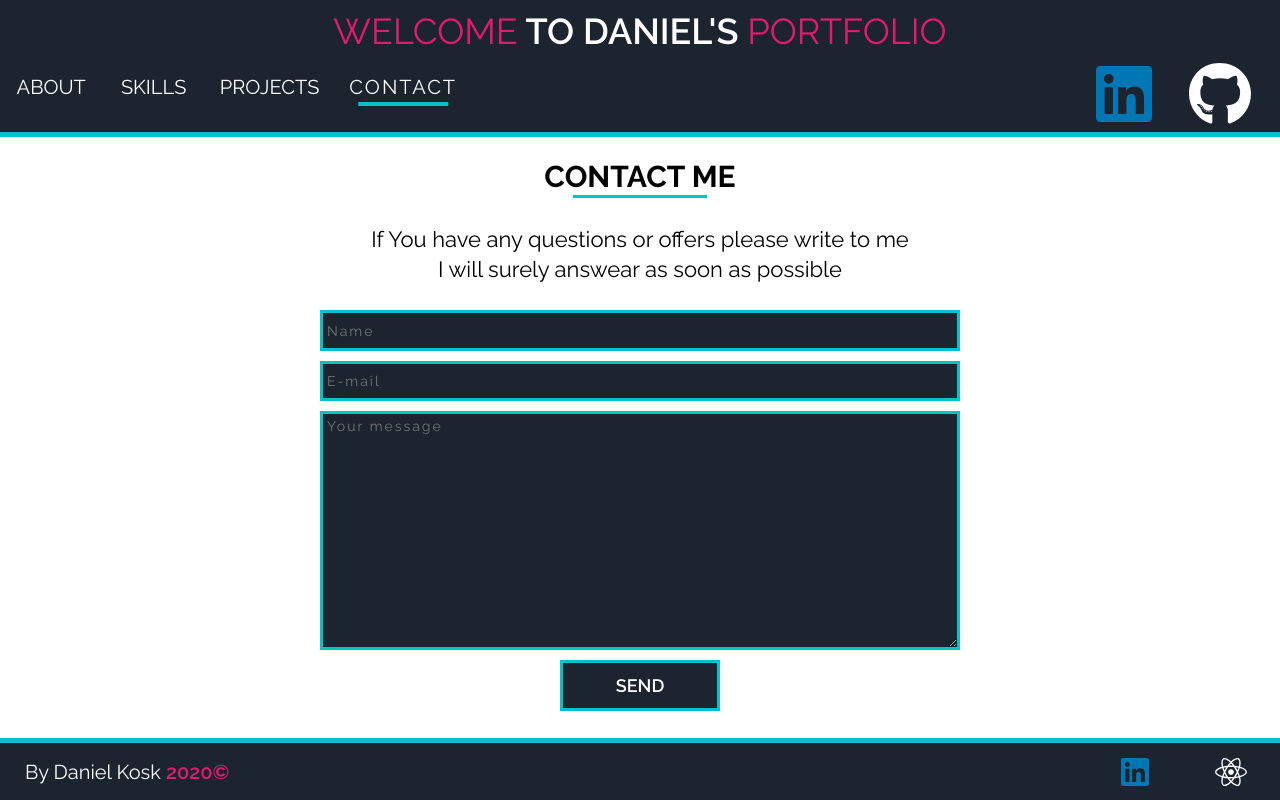
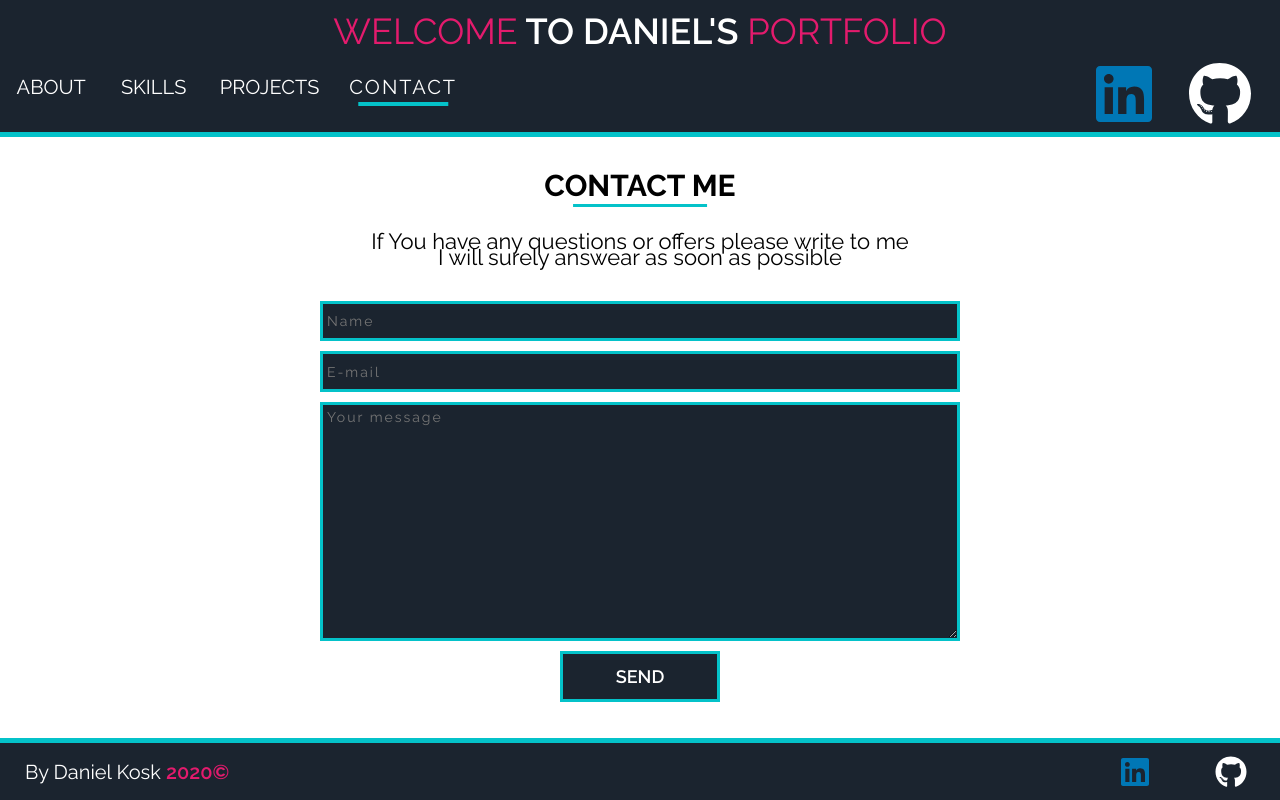
Before and after one commit to Gethath/portfolio, a React (Create React App) app: page /contact in a window 1280 px wide. Built offline with nearby package versions, Linux system fonts and the light colour scheme.

Commit message:
fixed contact section relative height

```diff
--- a/src/components/App.js
+++ b/src/components/App.js
@@ -59,7 +59,7 @@ setImgUrl(){
           <footer className="footer"><p className="footer__paragraph">By Daniel Kosk <span className="footer__highlight">{date}©</span></p>
           <div className="footer__socials">
           <a href="https://www.linkedin.com/in/daniel-kosk-8269b91a5/" target="_blank" rel="noopener noreferrer" className="footer__social-link"> <FontAwesomeIcon className="footer__social-icon-li" icon={['fab', 'linkedin']} size="2x"/></a>
-          <a href="https://github.com/Gethath" target="_blank" rel="noopener noreferrer" className="footer__social-link"><FontAwesomeIcon className="footer__social-icon-gh " icon={['fab', 'react']} size="2x"/></a>
+          <a href="https://github.com/Gethath" target="_blank" rel="noopener noreferrer" className="footer__social-link"><FontAwesomeIcon className="footer__social-icon-gh " icon={['fab', 'github']} size="2x"/></a>
            </div></footer>
       </div>
       </Router>
--- a/src/styles/contact.scss
+++ b/src/styles/contact.scss
@@ -38,7 +38,7 @@ align-items: center;
 &__paragraph{
     text-align: center;
     font-size: 15px;
-    line-height: 30px;
+    line-height: 16px;
     @media($tablet){
         margin-top: 25px;
         font-size: 22px;
```
